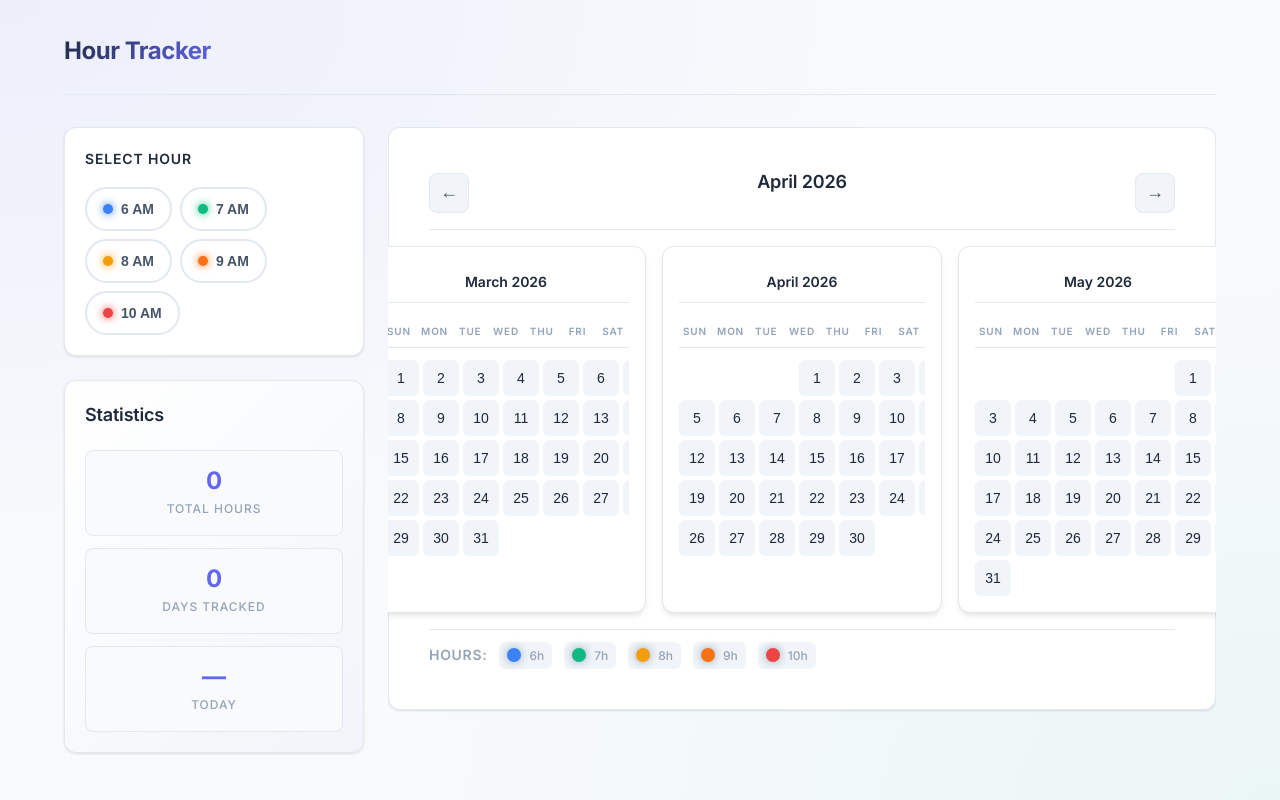
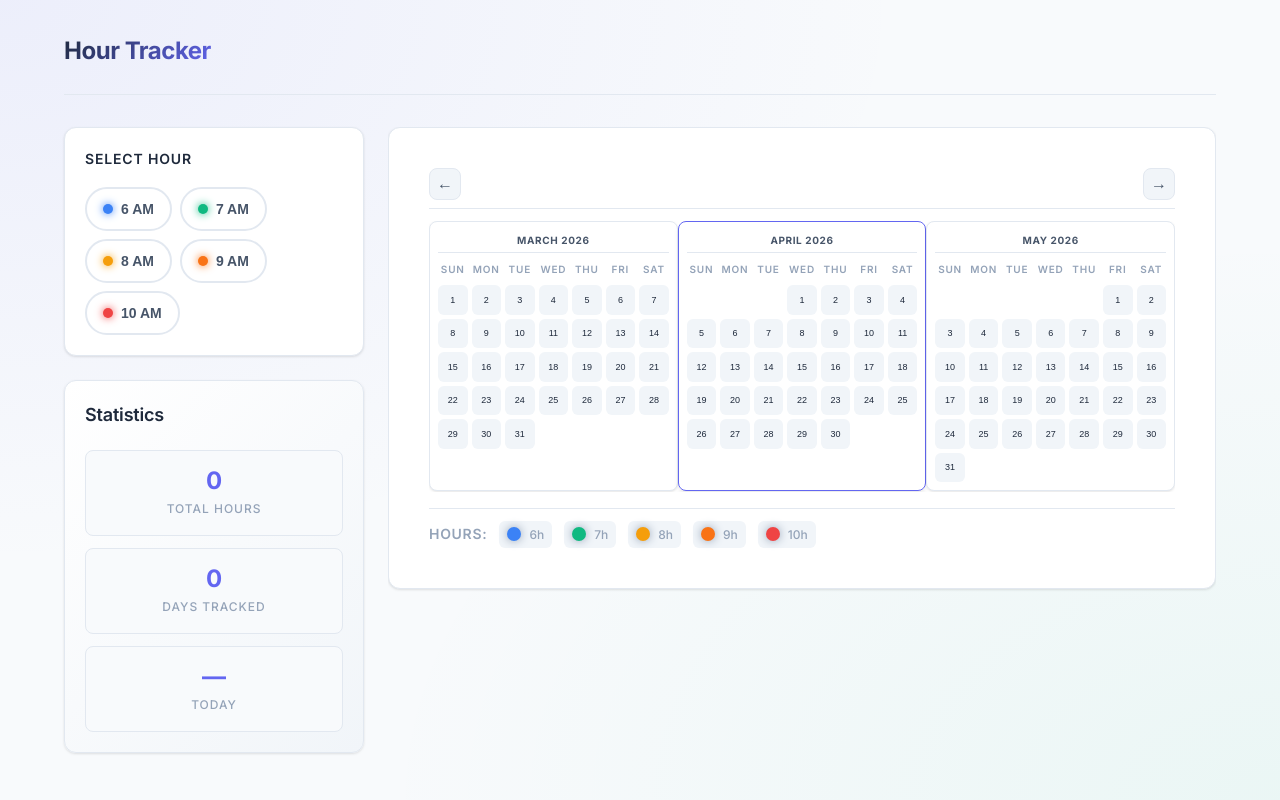
Before and after one commit to ast4rt3/hour-tracker, a React (Vite) app: page / in a window 1280 px wide. Built offline with nearby package versions, Linux system fonts and the light colour scheme.

Commit message:
style changes

```diff
--- a/src/components/Calendar.tsx
+++ b/src/components/Calendar.tsx
@@ -1,4 +1,4 @@
-import { useState, useMemo } from 'react'
+import { useState, useMemo, useRef, useCallback } from 'react'
 
 export interface CalendarProps {
   /** Record of date strings (format: "YYYY-M-D") to hour values */
@@ -68,6 +68,15 @@ interface MonthData {
 export function Calendar({ selectedHours, onDayClick, selectedHour: _selectedHour }: CalendarProps) {
   const [currentDate, setCurrentDate] = useState(new Date())
   const [selectedDate, setSelectedDate] = useState<Date | null>(null)
+  // sliding state: -1 (going prev), 0 (center), 1 (going next)
+  const [slideDir, setSlideDir] = useState(0)
+  const [isAnimating, setIsAnimating] = useState(false)
+
+  // drag / swipe state
+  const dragStartX = useRef<number | null>(null)
+  const dragDeltaX = useRef(0)
+  const [dragOffset, setDragOffset] = useState(0)
+  const isDragging = useRef(false)
 
   const centerDate = useMemo(() => ({
     year: currentDate.getFullYear(),
@@ -83,15 +92,55 @@ export function Calendar({ selectedHours, onDayClick, selectedHour: _selectedHou
     ]
   }, [centerDate])
 
-  const prevMonth = () => {
-    setCurrentDate(prev => new Date(prev.getFullYear(), prev.getMonth() - 1, 1))
+  const navigate = useCallback((dir: -1 | 1) => {
+    if (isAnimating) return
+    setIsAnimating(true)
+    setSlideDir(dir)
+    setTimeout(() => {
+      setCurrentDate(prev => new Date(prev.getFullYear(), prev.getMonth() + dir, 1))
+      setSlideDir(0)
+      setIsAnimating(false)
+    }, 320)
+  }, [isAnimating])
+
+  const prevMonth = () => navigate(-1)
+  const nextMonth = () => navigate(1)
+
+  // -- Pointer / touch drag helpers --
+  const onDragStart = (clientX: number) => {
+    dragStartX.current = clientX
+    dragDeltaX.current = 0
+    isDragging.current = true
   }
 
-  const nextMonth = () => {
-    setCurrentDate(prev => new Date(prev.getFullYear(), prev.getMonth() + 1, 1))
+  const onDragMove = (clientX: number) => {
+    if (!isDragging.current || dragStartX.current === null) return
+    const delta = clientX - dragStartX.current
+    dragDeltaX.current = delta
+    setDragOffset(delta)
+  }
+
+  const onDragEnd = () => {
+    if (!isDragging.current) return
+    isDragging.current = false
+    const threshold = 60
+    if (dragDeltaX.current < -threshold) {
+      setDragOffset(0)
+      navigate(1)
+    } else if (dragDeltaX.current > threshold) {
+      setDragOffset(0)
+      navigate(-1)
+    } else {
+      // snap back
+      setDragOffset(0)
+    }
+    dragStartX.current = null
+    dragDeltaX.current = 0
   }
 
   const handleDayClick = (year: number, month: number, day: number) => {
+    // ignore click if it was a drag
+    if (Math.abs(dragDeltaX.current) > 5) return
     const clickedDate = new Date(year, month, day)
     setSelectedDate(clickedDate)
     onDayClick(clickedDate)
@@ -159,6 +208,13 @@ export function Calendar({ selectedHours, onDayClick, selectedHour: _selectedHou
     )
   }
 
+  // slide animation: translate strip by one full panel width
+  const slideTranslate = slideDir !== 0
+    ? `translateX(${slideDir === -1 ? '33.333%' : '-33.333%'})`
+    : dragOffset !== 0
+    ? `translateX(${dragOffset}px)`
+    : 'translateX(0)'
+
   return (
     <div className="calendar">
       <div className="calendar-header">
@@ -170,9 +226,6 @@ export function Calendar({ selectedHours, onDayClick, selectedHour: _selectedHou
           ←
         </button>
 
-        <h2 className="calendar-title">
-          {MONTH_NAMES[centerDate.month]} {centerDate.year}
-        </h2>
 
         <button
           className="calendar-nav-btn"
@@ -183,12 +236,31 @@ export function Calendar({ selectedHours, onDayClick, selectedHour: _selectedHou
         </button>
       </div>
 
-      <div className="calendar-months-container">
-        {months.map((monthData, index) => (
-          <div key={index} className={`calendar-month-wrapper ${index === 1 ? 'calendar-month-wrapper--center' : ''}`}>
-            {renderMonth(monthData)}
-          </div>
-        ))}
+      {/* Swipe / drag container */}
+      <div
+        className="calendar-slider-viewport"
+        onPointerDown={e => onDragStart(e.clientX)}
+        onPointerMove={e => onDragMove(e.clientX)}
+        onPointerUp={() => onDragEnd()}
+        onPointerCancel={() => onDragEnd()}
+      >
+        <div
+          className="calendar-months-container"
+          style={{
+            transform: slideTranslate,
+            transition: slideDir !== 0
+              ? 'transform 320ms cubic-bezier(0.4, 0, 0.2, 1)'
+              : dragOffset !== 0
+              ? 'none'
+              : 'transform 220ms cubic-bezier(0.4, 0, 0.2, 1)',
+          }}
+        >
+          {months.map((monthData, index) => (
+            <div key={index} className={`calendar-month-wrapper ${index === 1 ? 'calendar-month-wrapper--center' : ''}`}>
+              {renderMonth(monthData)}
+            </div>
+          ))}
+        </div>
       </div>
 
       <div className="calendar-legend">
--- a/src/index.css
+++ b/src/index.css
@@ -425,83 +425,77 @@ body {
 }
 
 /* ===========================================
-    Calendar Component - 3 Month View
+    Calendar Component - 3 Month Slider
     =========================================== */
+
+/* Outer clip — hides the prev/next months */
+.calendar-slider-viewport {
+  overflow: hidden;
+  width: 100%;
+  cursor: grab;
+  user-select: none;
+  touch-action: pan-y;
+}
+.calendar-slider-viewport:active {
+  cursor: grabbing;
+}
+
+/* The sliding strip — 3 × 33.333% wide cards laid side-by-side */
 .calendar-months-container {
   display: flex;
-  gap: var(--space-4);
-  justify-content: center;
+  width: 100%;
   align-items: flex-start;
+  /* transform & transition applied inline from React */
+  will-change: transform;
 }
 
 .calendar-month-wrapper {
-  flex: 1;
-  min-width: 280px;
-  max-width: 340px;
+  flex: 0 0 33.333%;
+  width: 33.333%;
   background: var(--surface);
   border: 1px solid var(--border);
-  border-radius: var(--radius-lg);
-  box-shadow: var(--shadow-md);
-  padding: var(--space-4);
+  border-radius: var(--radius-md);
+  box-shadow: var(--shadow-sm);
+  padding: var(--space-2) var(--space-2);
+  box-sizing: border-box;
 }
 
+/* Give the center card a subtle emphasis */
 .calendar-month-wrapper--center {
-  flex: 1.1;
+  border-color: var(--accent);
+  box-shadow: var(--shadow-md);
 }
 
 .calendar-month {
   display: flex;
   flex-direction: column;
-  gap: var(--space-2);
+  gap: 2px;
   overflow: hidden;
 }
 
 .calendar-month-header {
-  font-size: var(--font-size-sm);
-  font-weight: 600;
-  color: var(--text-primary);
+  font-size: 10px;
+  font-weight: 700;
+  color: var(--text-secondary);
   text-align: center;
-  padding: var(--space-2) 0;
+  padding: 2px 0 4px;
   border-bottom: 1px solid var(--border);
-  margin-bottom: var(--space-2);
+  margin-bottom: 2px;
+  text-transform: uppercase;
+  letter-spacing: 0.06em;
 }
 
 .calendar-month .calendar-weekdays {
-  margin-bottom: var(--space-1);
-  border-bottom: 1px solid var(--border);
-  padding-bottom: var(--space-1);
+  margin-bottom: 2px;
 }
 
+/* Small day cells inside the strip */
 .calendar-month .calendar-day {
-  width: 32px;
-  height: 32px;
-  font-size: var(--font-size-xs);
-}
-
-@media (min-width: 900px) {
-  .calendar-month .calendar-day {
-    width: 36px;
-    height: 36px;
-    font-size: var(--font-size-sm);
-  }
-}
-
-@media (max-width: 640px) {
-  .calendar-months-container {
-    gap: var(--space-2);
-    overflow-x: auto;
-    padding-bottom: var(--space-2);
-  }
-
-  .calendar-month-wrapper {
-    flex: 0 0 auto;
-    width: 280px;
-  }
-
-  .calendar-month .calendar-day {
-    width: 32px;
-    height: 32px;
-  }
+  width: 100% !important;
+  height: auto !important;
+  aspect-ratio: 1;
+  font-size: 9px !important;
+  max-width: none !important;
 }
 
 /* Calendar Header */
@@ -509,29 +503,29 @@ body {
   display: flex;
   align-items: center;
   justify-content: space-between;
-  margin-bottom: var(--space-4);
-  padding-bottom: var(--space-3);
+  margin-bottom: var(--space-3);
+  padding-bottom: var(--space-2);
   border-bottom: 1px solid var(--border);
 }
 
-.calendar-title {
-  font-size: var(--font-size-lg);
+/* Compact month/year label — replaces the old h2 calendar-title */
+.calendar-current-label {
+  font-size: var(--font-size-sm);
   font-weight: 700;
   color: var(--text-primary);
-  margin: 0;
   letter-spacing: -0.01em;
 }
 
 .calendar-nav-btn {
-  width: 40px;
-  height: 40px;
+  width: 32px;
+  height: 32px;
   display: flex;
   align-items: center;
   justify-content: center;
   background: var(--bg-secondary);
   border: 1px solid var(--border);
   border-radius: var(--radius-md);
-  font-size: var(--font-size-lg);
+  font-size: var(--font-size-base);
   color: var(--text-secondary);
   cursor: pointer;
   transition: all var(--transition-base);
@@ -672,19 +666,17 @@ body {
   }
 
   .calendar-header {
-    flex-wrap: wrap;
-    gap: var(--space-3);
+    gap: var(--space-2);
   }
 
-  .calendar-title {
-    order: 0;
-    width: 100%;
-    text-align: center;
-    font-size: var(--font-size-md);
+  .calendar-current-label {
+    font-size: var(--font-size-xs);
   }
 
-  .calendar-nav-btn:first-child {
-    order: -1;
+  .calendar-nav-btn {
+    width: 28px;
+    height: 28px;
+    font-size: var(--font-size-sm);
   }
 
   .hour-selector-buttons {
```
